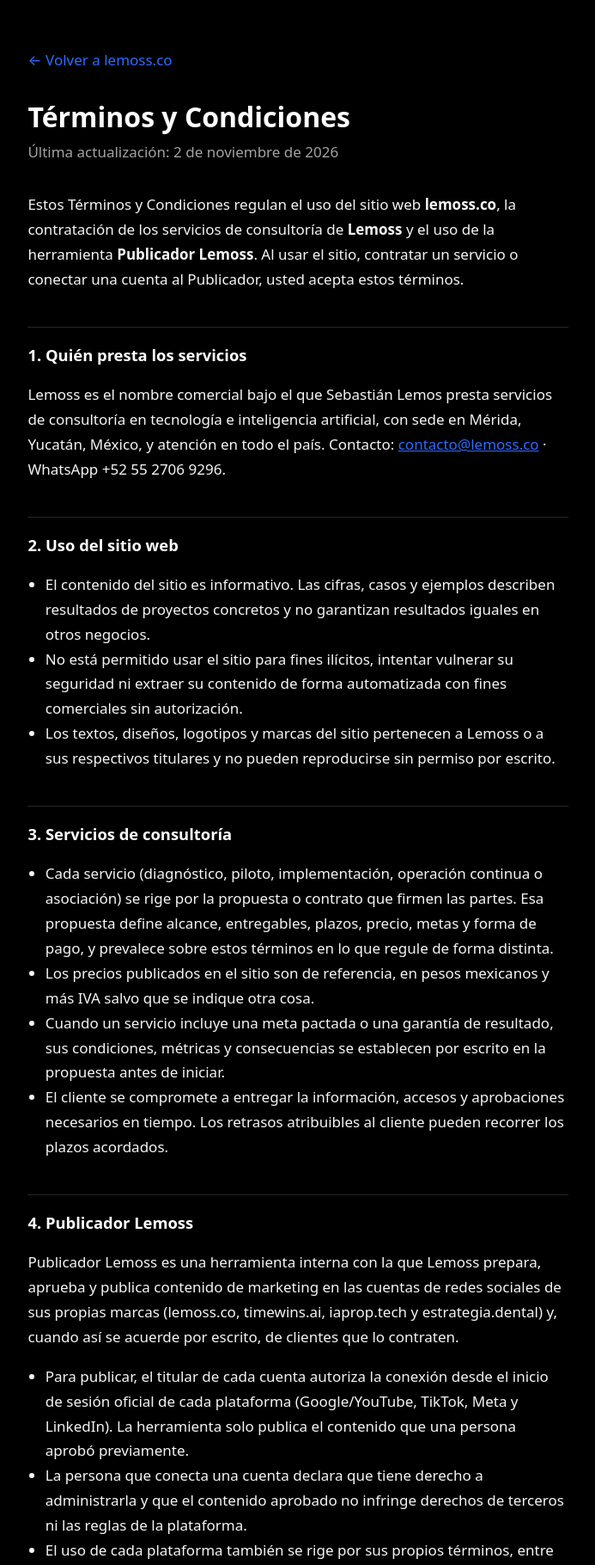
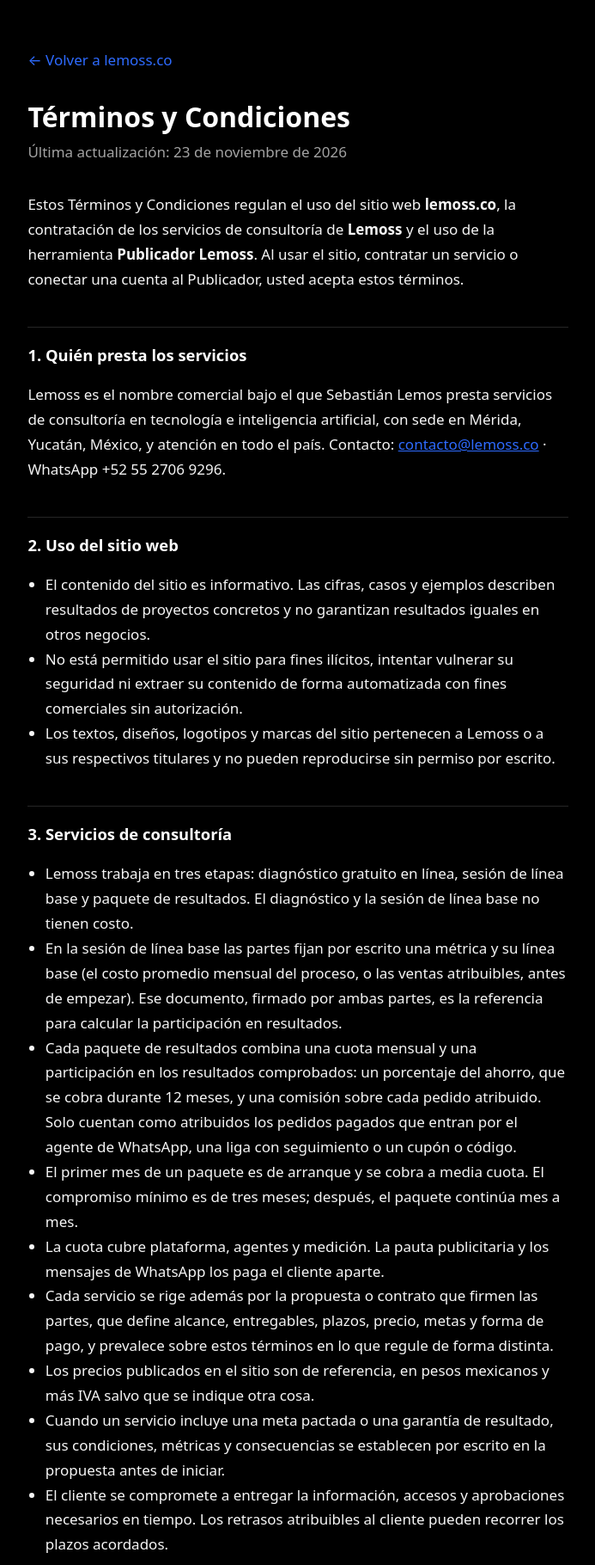
Before and after one commit to selem387/sitios-web, a PHP site: page /legal/terminos.html in a window 1280 px wide. Shown: the top 1820 px of the page at 86% size, without its empty margins (293-986 px from the left). Run offline with PHP 8.4, Linux system fonts and the light colour scheme.

Commit message:
lemoss: primer mes a media cuota en los paquetes y términos alineados con los paquetes (sin piloto)
Co-Authored-By: Claude Opus 5.5 <noreply@anthropic.com>
Claude-Session: https://claude.ai/code/session_01VRDKeWs85U62Gf7eqkwrSK

```diff
--- a/apps/lemoss/assets/site.css
+++ b/apps/lemoss/assets/site.css
@@ -373,3 +373,6 @@ h1,h2,h3,.hr-s .h1,.slide h3{font-weight:600;letter-spacing:-.032em}
 .sl-pasos strong{color:var(--fg);font-weight:600}
 .calc-gate .calc-grid{grid-template-columns:repeat(3,minmax(0,1fr))}
 @media (max-width:900px){.calc-gate .calc-grid{grid-template-columns:1fr}}
+
+.paq-arranque{color:var(--accent);font-weight:600;font-size:.95rem;margin:-.4em 0 1em}
+.paq-arranque strong{font-weight:700}
--- a/apps/lemoss/legal/terminos.html
+++ b/apps/lemoss/legal/terminos.html
@@ -23,7 +23,7 @@ ul{padding-left:1.2em}
 <main>
 <a class="back" href="https://lemoss.co/">← Volver a lemoss.co</a>
 <h1>Términos y Condiciones</h1>
-<p class="meta">Última actualización: 2 de noviembre de 2026</p>
+<p class="meta">Última actualización: 23 de noviembre de 2026</p>
 
 <p>Estos Términos y Condiciones regulan el uso del sitio web <strong>lemoss.co</strong>, la contratación de los servicios de consultoría de <strong>Lemoss</strong> y el uso de la herramienta <strong>Publicador Lemoss</strong>. Al usar el sitio, contratar un servicio o conectar una cuenta al Publicador, usted acepta estos términos.</p>
 
@@ -39,7 +39,12 @@ ul{padding-left:1.2em}
 
 <h2>3. Servicios de consultoría</h2>
 <ul>
-<li>Cada servicio (diagnóstico, piloto, implementación, operación continua o asociación) se rige por la propuesta o contrato que firmen las partes. Esa propuesta define alcance, entregables, plazos, precio, metas y forma de pago, y prevalece sobre estos términos en lo que regule de forma distinta.</li>
+<li>Lemoss trabaja en tres etapas: diagnóstico gratuito en línea, sesión de línea base y paquete de resultados. El diagnóstico y la sesión de línea base no tienen costo.</li>
+<li>En la sesión de línea base las partes fijan por escrito una métrica y su línea base (el costo promedio mensual del proceso, o las ventas atribuibles, antes de empezar). Ese documento, firmado por ambas partes, es la referencia para calcular la participación en resultados.</li>
+<li>Cada paquete de resultados combina una cuota mensual y una participación en los resultados comprobados: un porcentaje del ahorro, que se cobra durante 12 meses, y una comisión sobre cada pedido atribuido. Solo cuentan como atribuidos los pedidos pagados que entran por el agente de WhatsApp, una liga con seguimiento o un cupón o código.</li>
+<li>El primer mes de un paquete es de arranque y se cobra a media cuota. El compromiso mínimo es de tres meses; después, el paquete continúa mes a mes.</li>
+<li>La cuota cubre plataforma, agentes y medición. La pauta publicitaria y los mensajes de WhatsApp los paga el cliente aparte.</li>
+<li>Cada servicio se rige además por la propuesta o contrato que firmen las partes, que define alcance, entregables, plazos, precio, metas y forma de pago, y prevalece sobre estos términos en lo que regule de forma distinta.</li>
 <li>Los precios publicados en el sitio son de referencia, en pesos mexicanos y más IVA salvo que se indique otra cosa.</li>
 <li>Cuando un servicio incluye una meta pactada o una garantía de resultado, sus condiciones, métricas y consecuencias se establecen por escrito en la propuesta antes de iniciar.</li>
 <li>El cliente se compromete a entregar la información, accesos y aprobaciones necesarios en tiempo. Los retrasos atribuibles al cliente pueden recorrer los plazos acordados.</li>
```
Also changed, not shown: 1 other file.
